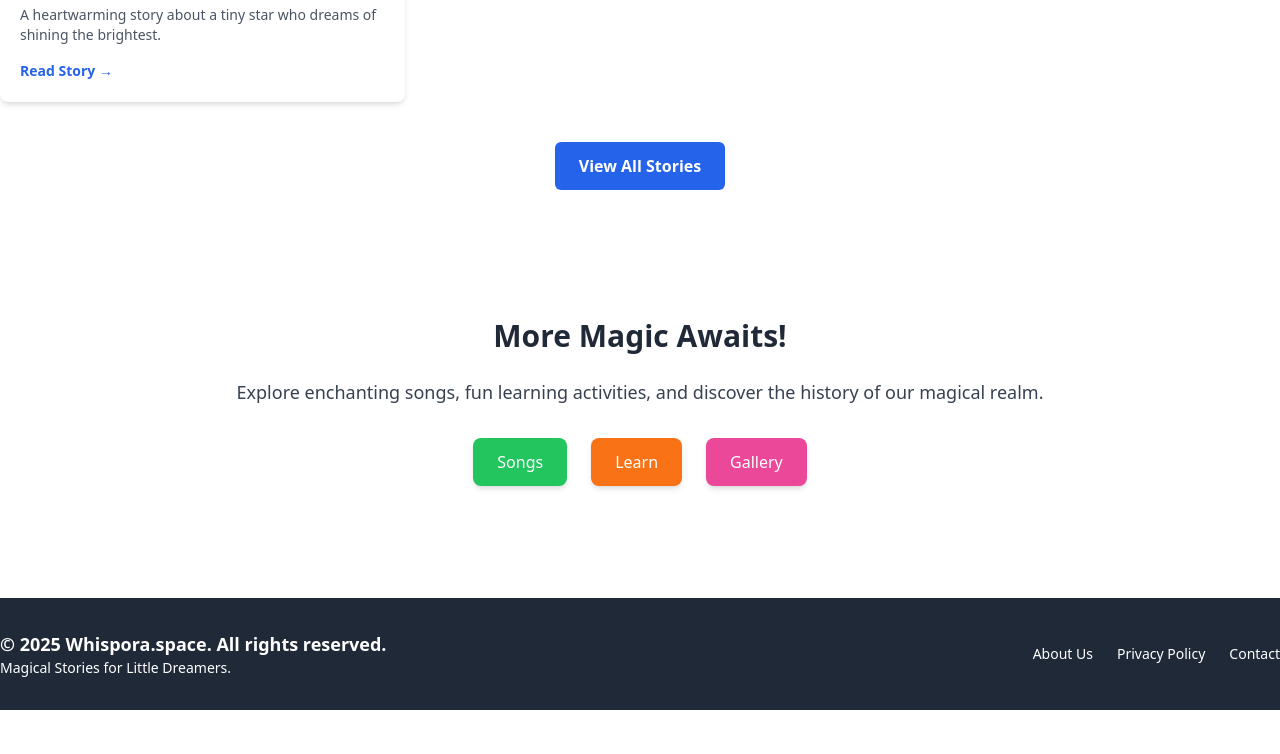
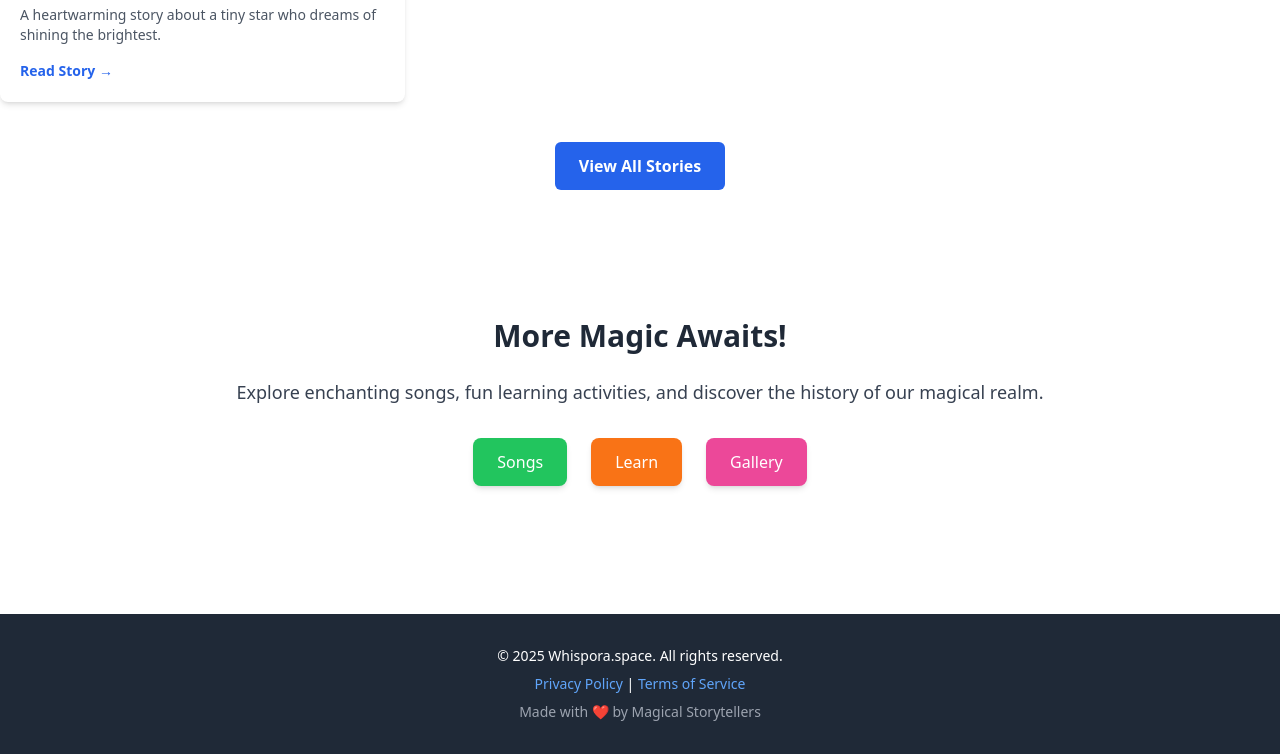
Before and after one commit to whisporaspace113/whispora-space, an Astro site: page /en in a window 1280 px wide. Shown: the part 851-1605 px from the top of the page. Before the commit the page ends 1561 px from the top, so only its background shows below. Built offline with nearby package versions, Linux system fonts and the light colour scheme; Astro itself is replaced by a stand-in of ours.

Commit message:
Update Footer.astro

```diff
--- a/src/components/global/Footer.astro
+++ b/src/components/global/Footer.astro
@@ -1,17 +1,13 @@
 ---
+// You can add props here if you want dynamic content in the footer
 ---
-<footer class="bg-gray-800 text-white py-8 mt-12">
-  <div class="container-custom flex flex-col md:flex-row justify-between items-center text-center md:text-left">
-    <div class="mb-4 md:mb-0">
-      <p class="text-lg font-semibold">&copy; {new Date().getFullYear()} Whispora.space. All rights reserved.</p>
-      <p class="text-sm">Magical Stories for Little Dreamers.</p>
-    </div>
-    <nav>
-      <ul class="flex space-x-6 text-sm">
-        <li><a href="/en/about" class="hover:text-blue-300">About Us</a></li>
-        <li><a href="/en/privacy-policy" class="hover:text-blue-300">Privacy Policy</a></li>
-        <li><a href="/en/contact" class="hover:text-blue-300">Contact</a></li>
-      </ul>
-    </nav>
+<footer class="bg-gray-800 text-white py-8 mt-16">
+  <div class="container-custom text-center text-sm">
+    <p>&copy; {new Date().getFullYear()} Whispora.space. All rights reserved.</p>
+    <p class="mt-2">
+      <a href="/privacy" class="text-blue-400 hover:underline">Privacy Policy</a> |
+      <a href="/terms" class="text-blue-400 hover:underline">Terms of Service</a>
+    </p>
+    <p class="mt-2 text-gray-400">Made with ❤️ by Magical Storytellers</p>
   </div>
 </footer>
```
